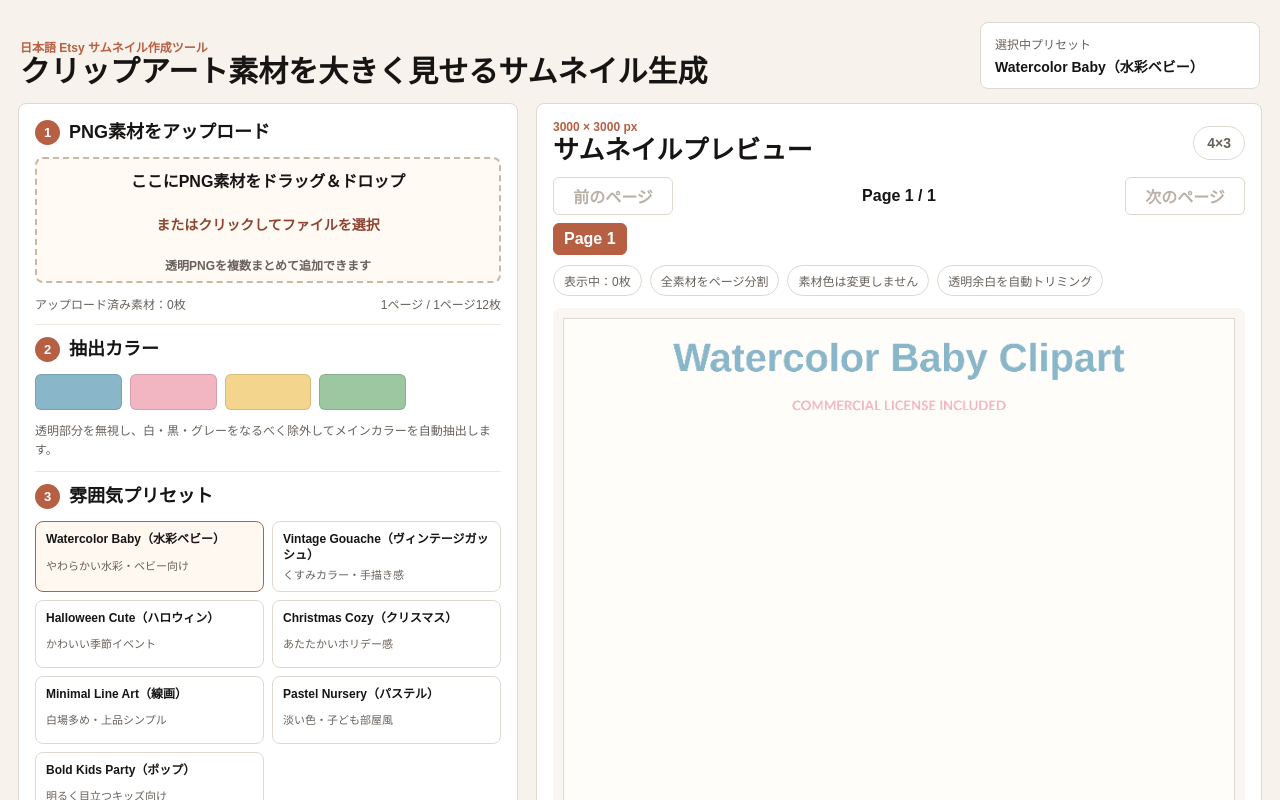
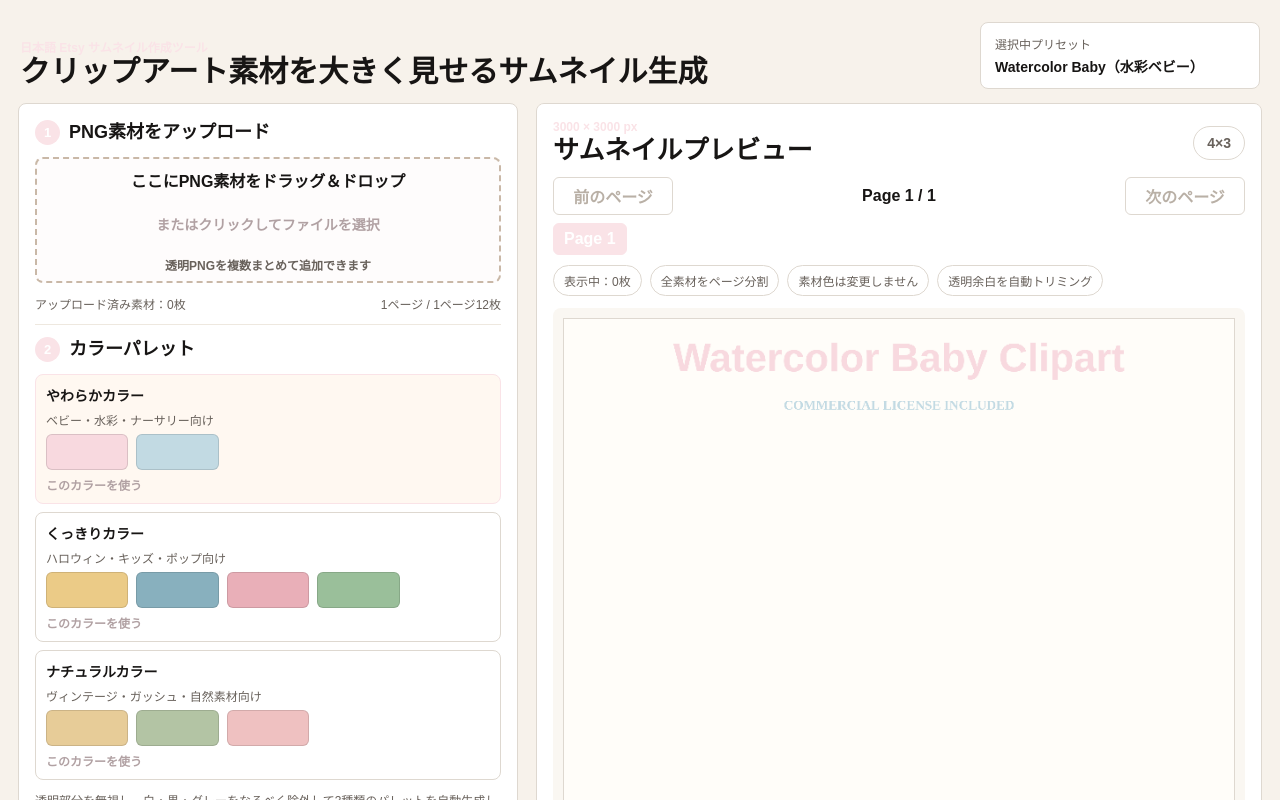
Before and after one commit to ossa0142-cmd/ossa0142-cmd-ossa0142-cmd-etsy-thumbnail-web, a Next.js app: page / in a window 1280 px wide. Shown: the top 800 px of the page. Built offline with nearby package versions, Linux system fonts and the light colour scheme.

Commit message:
Add files via upload

```diff
--- a/src/app/globals.css
+++ b/src/app/globals.css
@@ -1,3 +1,5 @@
+@import url("https://fonts.googleapis.com/css2?family=Baloo+2:wght@700;800&family=Caveat:wght@600;700&family=Cormorant+Garamond:wght@600;700&family=Dancing+Script:wght@600;700&family=Fredoka:wght@500;600;700&family=Great+Vibes&family=Indie+Flower&family=Nunito:wght@600;700;800;900&family=Pacifico&family=Patrick+Hand&family=Playfair+Display:wght@600;700;800&family=Quicksand:wght@600;700&family=Sacramento&display=swap");
+
 :root {
   color-scheme: light;
   --ink: #171514;
@@ -265,13 +267,52 @@ button:focus-visible {
   font-weight: 900;
 }
 
+.paletteOptions {
+  display: grid;
+  gap: 8px;
+}
+
+.paletteCard {
+  display: grid;
+  gap: 6px;
+  border: 1px solid var(--line);
+  border-radius: 8px;
+  background: #ffffff;
+  color: var(--ink);
+  cursor: pointer;
+  padding: 10px;
+  text-align: left;
+}
+
+.paletteCard.active,
+.paletteCard:hover {
+  border-color: var(--accent);
+  background: #fff8f1;
+}
+
+.paletteCard b {
+  font-size: 14px;
+}
+
+.paletteCard small {
+  color: var(--muted);
+  font-size: 12px;
+}
+
+.paletteCard em {
+  color: var(--accent-dark);
+  font-size: 12px;
+  font-style: normal;
+  font-weight: 900;
+}
+
 .colorStrip {
   display: grid;
   grid-template-columns: repeat(5, minmax(0, 1fr));
   gap: 8px;
 }
 
-.colorStrip span {
+.colorStrip i {
   min-height: 36px;
   border: 1px solid rgba(0, 0, 0, 0.12);
   border-radius: 6px;
@@ -407,6 +448,11 @@ input[type="range"] {
 .previewPanel {
   min-width: 0;
   padding: 16px;
+  position: sticky;
+  top: 16px;
+  align-self: start;
+  max-height: calc(100vh - 32px);
+  overflow: auto;
 }
 
 .previewHeader {
@@ -544,6 +590,9 @@ input[type="range"] {
 
   .previewPanel {
     order: -1;
+    position: static;
+    max-height: none;
+    overflow: visible;
   }
 }
 
--- a/src/app/page.tsx
+++ b/src/app/page.tsx
@@ -9,6 +9,7 @@ import {
   useRef,
   useState
 } from "react";
+import type { CSSProperties } from "react";
 
 const CANVAS_SIZE = 3000;
 const PREVIEW_SIZE = 760;
@@ -27,10 +28,12 @@ type FontKey =
   | "handwritten"
   | "script"
   | "cute"
+  | "baby"
   | "simple"
   | "bold"
   | "natural"
   | "vintage";
+type PaletteKey = "soft" | "vivid" | "natural";
 
 type Rgb = {
   r: number;
@@ -87,49 +90,56 @@ const fontOptions: FontOption[] = [
     key: "handwritten",
     label: "手書き風",
     sample: "Handmade Clipart",
-    stack: "'Comic Sans MS', 'Hiragino Maru Gothic ProN', 'Yu Gothic', cursive",
-    weight: 800
+    stack: "'Caveat', 'Patrick Hand', 'Indie Flower', 'Pacifico', 'Hiragino Maru Gothic ProN', cursive",
+    weight: 700
   },
   {
     key: "script",
     label: "筆記体",
     sample: "Elegant Bundle",
-    stack: "Georgia, 'Times New Roman', 'Yu Mincho', serif",
-    weight: 700
+    stack: "'Great Vibes', 'Sacramento', 'Dancing Script', cursive",
+    weight: 400
   },
   {
     key: "cute",
     label: "かわいい",
     sample: "Cute Nursery",
-    stack: "'Arial Rounded MT Bold', 'Hiragino Maru Gothic ProN', 'Yu Gothic', sans-serif",
-    weight: 900
+    stack: "'Fredoka', 'Baloo 2', 'Nunito', 'Hiragino Maru Gothic ProN', sans-serif",
+    weight: 700
+  },
+  {
+    key: "baby",
+    label: "ベビー向け",
+    sample: "Soft Baby Set",
+    stack: "'Quicksand', 'Nunito', 'Hiragino Maru Gothic ProN', sans-serif",
+    weight: 700
   },
   {
     key: "simple",
     label: "シンプル",
     sample: "Minimal Clipart",
-    stack: "'Helvetica Neue', Arial, 'Yu Gothic', sans-serif",
+    stack: "'Quicksand', 'Helvetica Neue', Arial, 'Yu Gothic', sans-serif",
     weight: 700
   },
   {
     key: "bold",
     label: "太字",
     sample: "Bold Kids Party",
-    stack: "'Arial Black', Impact, 'Yu Gothic', sans-serif",
+    stack: "'Baloo 2', 'Fredoka', 'Arial Black', Impact, sans-serif",
     weight: 900
   },
   {
     key: "natural",
     label: "ナチュラル",
     sample: "Natural Art Set",
-    stack: "Trebuchet MS, 'Hiragino Kaku Gothic ProN', 'Yu Gothic', sans-serif",
+    stack: "'Nunito', 'Quicksand', 'Hiragino Kaku Gothic ProN', sans-serif",
     weight: 800
   },
   {
     key: "vintage",
     label: "ヴィンテージ",
     sample: "Vintage Gouache",
-    stack: "Georgia, Garamond, 'Yu Mincho', serif",
+    stack: "'Playfair Display', 'Cormorant Garamond', Georgia, 'Yu Mincho', serif",
     weight: 800
   }
 ];
@@ -145,8 +155,8 @@ const presets: Preset[] = [
     subtitleScale: 0.9,
     margin: 110,
     textAreaBoost: 1,
-    defaultTitleFont: "cute",
-    defaultSubtitleFont: "natural"
+    defaultTitleFont: "baby",
+    defaultSubtitleFont: "handwritten"
   },
   {
     key: "vintageGouache",
@@ -185,7 +195,7 @@ const presets: Preset[] = [
     margin: 110,
     textAreaBoost: 1,
     defaultTitleFont: "vintage",
-    defaultSubtitleFont: "natural"
+    defaultSubtitleFont: "script"
   },
   {
     key: "minimalLineArt",
@@ -258,6 +268,20 @@ function mix(color: Rgb, target: Rgb, amount: number): Rgb {
   };
 }
 
+function saturation(color: Rgb) {
+  const max = Math.max(color.r, color.g, color.b);
+  const min = Math.min(color.r, color.g, color.b);
+  return max === 0 ? 0 : (max - min) / max;
+}
+
+function brightness(color: Rgb) {
+  return (color.r + color.g + color.b) / 3;
+}
+
+function warmScore(color: Rgb) {
+  return color.r * 0.52 + color.g * 0.34 - color.b * 0.28;
+}
+
 function isNeutralColor(r: number, g: number, b: number) {
   const max = Math.max(r, g, b);
   const min = Math.min(r, g, b);
@@ -277,6 +301,72 @@ function clamp(value: number, min: number, max: number) {
 
 function getFont(key: FontKey) {
   return fontOptions.find((font) => font.key === key) ?? fontOptions[2];
+}
+
+function dedupePalette(colors: Rgb[], fallback: Rgb[]) {
+  const selected: Rgb[] = [];
+  const candidates = [...colors, ...fallback];
+
+  for (const color of candidates) {
+    if (selected.every((existing) => colorDistance(existing, color) > 36)) {
+      selected.push(color);
+    }
+    if (selected.length === 5) break;
+  }
+
+  return selected;
+}
+
+function makePaletteOptions(extractedColors: Rgb[], fallbackColors: Rgb[]) {
+  const baseColors = extractedColors.length > 0 ? extractedColors : fallbackColors;
+  const white = hexToRgb("#ffffff");
+  const beige = hexToRgb("#ead7bf");
+  const brown = hexToRgb("#7f5d45");
+
+  const soft = dedupePalette(
+    baseColors
+      .slice()
+      .sort((a, b) => brightness(b) - brightness(a))
+      .map((color) => mix(color, white, 0.48)),
+    fallbackColors.map((color) => mix(color, white, 0.45))
+  );
+
+  const vivid = dedupePalette(
+    baseColors
+      .slice()
+      .sort((a, b) => saturation(b) - saturation(a) || brightness(a) - brightness(b))
+      .map((color) => mix(color, saturation(color) > 0.45 ? color : brown, 0.08)),
+    fallbackColors
+  );
+
+  const natural = dedupePalette(
+    baseColors
+      .slice()
+      .sort((a, b) => warmScore(b) - warmScore(a))
+      .map((color) => mix(mix(color, beige, 0.36), brown, 0.08)),
+    fallbackColors.map((color) => mix(color, beige, 0.34))
+  );
+
+  return [
+    {
+      key: "soft" as const,
+      label: "やわらかカラー",
+      description: "ベビー・水彩・ナーサリー向け",
+      colors: soft
+    },
+    {
+      key: "vivid" as const,
+      label: "くっきりカラー",
+      description: "ハロウィン・キッズ・ポップ向け",
+      colors: vivid
+    },
+    {
+      key: "natural" as const,
+      label: "ナチュラルカラー",
+      description: "ヴィンテージ・ガッシュ・自然素材向け",
+      colors: natural
+    }
+  ];
 }
 
 function extractColorsFromCanvas(canvas: HTMLCanvasElement, maxColors = 5): Rgb[] {
@@ -466,8 +556,9 @@ export default function Home() {
   const [title, setTitle] = useState("Watercolor Baby Clipart");
   const [subtitle, setSubtitle] = useState(DEFAULT_SUBTITLE);
   const [presetKey, setPresetKey] = useState<PresetKey>("watercolorBaby");
-  const [titleFontKey, setTitleFontKey] = useState<FontKey>("cute");
-  const [subtitleFontKey, setSubtitleFontKey] = useState<FontKey>("natural");
+  const [titleFontKey, setTitleFontKey] = useState<FontKey>("baby");
+  const [subtitleFontKey, setSubtitleFontKey] = useState<FontKey>("handwritten");
+  const [paletteKey, setPaletteKey] = useState<PaletteKey>("soft");
   const [layout, setLayout] = useState<LayoutOption>("auto");
   const [selectedPage, setSelectedPage] = useState(0);
   const [clipartSize, setClipartSize] = useState(98);
@@ -509,21 +600,19 @@ export default function Home() {
     }
     return palette;
   }, [cliparts]);
-  const palette = useMemo(() => {
-    const colors: Rgb[] = [];
-    const candidates = [...extractedColors, ...activePreset.fallback.map(hexToRgb)];
-
-    for (const color of candidates) {
-      if (colors.every((existing) => colorDistance(existing, color) > 42)) {
-        colors.push(color);
-      }
-      if (colors.length === 5) break;
-    }
-
-    return colors;
-  }, [activePreset.fallback, extractedColors]);
+  const paletteOptions = useMemo(
+    () => makePaletteOptions(extractedColors, activePreset.fallback.map(hexToRgb)),
+    [activePreset.fallback, extractedColors]
+  );
+  const palette = paletteOptions.find((option) => option.key === paletteKey)?.colors ?? paletteOptions[0].colors;
   const titleColor = palette[0] ?? hexToRgb("#222222");
   const subtitleColor = palette[1] ?? mix(titleColor, hexToRgb("#ffffff"), 0.35);
+  const accentColor = palette[2] ?? mix(titleColor, hexToRgb("#ffffff"), 0.25);
+  const appThemeStyle = {
+    "--accent": rgbToHex(accentColor),
+    "--accent-dark": rgbToHex(mix(accentColor, hexToRgb("#171514"), 0.32)),
+    "--soft": rgbToHex(mix(accentColor, hexToRgb("#ffffff"), 0.88))
+  } as CSSProperties;
 
   useEffect(() => {
     setTitleFontKey(activePreset.defaultTitleFont);
@@ -718,7 +807,7 @@ export default function Home() {
   }
 
   return (
-    <main className="appShell">
+    <main className="appShell" style={appThemeStyle}>
       <section className="heroBar">
         <div>
           <p className="eyebrow">日本語 Etsy サムネイル作成ツール</p>
@@ -775,15 +864,33 @@ export default function Home() {
           <section className="controlGroup">
             <div className="sectionTitle">
               <span>2</span>
-              <h2>抽出カラー</h2>
+              <h2>カラーパレット</h2>
             </div>
-            <div className="colorStrip">
-              {palette.map((color) => (
-                <span key={rgbToHex(color)} style={{ backgroundColor: rgbToHex(color) }} title={rgbToHex(color)} />
+            <div className="paletteOptions">
+              {paletteOptions.map((option) => (
+                <button
+                  className={paletteKey === option.key ? "paletteCard active" : "paletteCard"}
+                  key={option.key}
+                  type="button"
+                  onClick={() => setPaletteKey(option.key)}
+                >
+                  <b>{option.label}</b>
+                  <small>{option.description}</small>
+                  <span className="colorStrip">
+                    {option.colors.map((color, index) => (
+                      <i
+                        key={`${option.key}-${rgbToHex(color)}-${index}`}
+                        style={{ backgroundColor: rgbToHex(color) }}
+                        title={rgbToHex(color)}
+                      />
+                    ))}
+                  </span>
+                  <em>このカラーを使う</em>
+                </button>
               ))}
             </div>
             <p className="helperText">
-              透明部分を無視し、白・黒・グレーをなるべく除外してメインカラーを自動抽出します。
+              透明部分を無視し、白・黒・グレーをなるべく除外して3種類のパレットを自動生成します。
             </p>
           </section>
 
```
Also changed, not shown: 1 other file (tests, documents, lock files or other folders).
